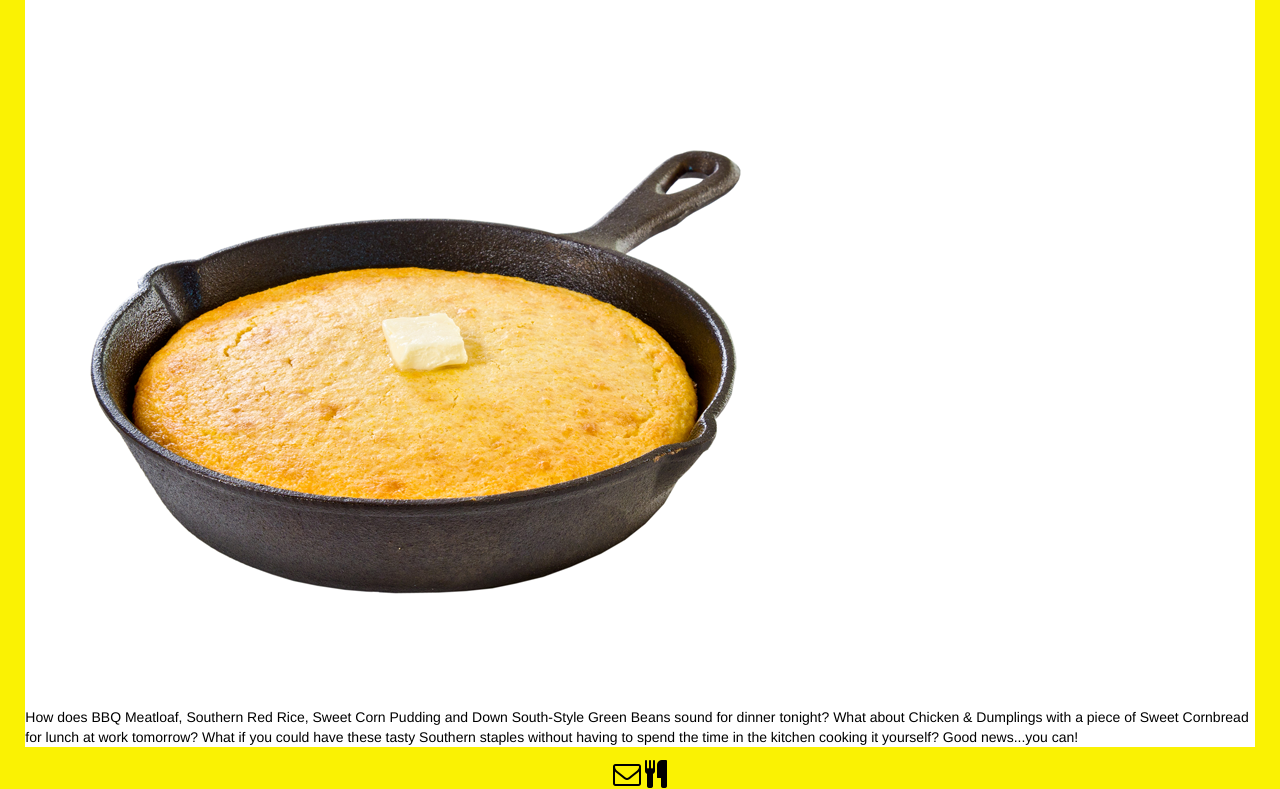
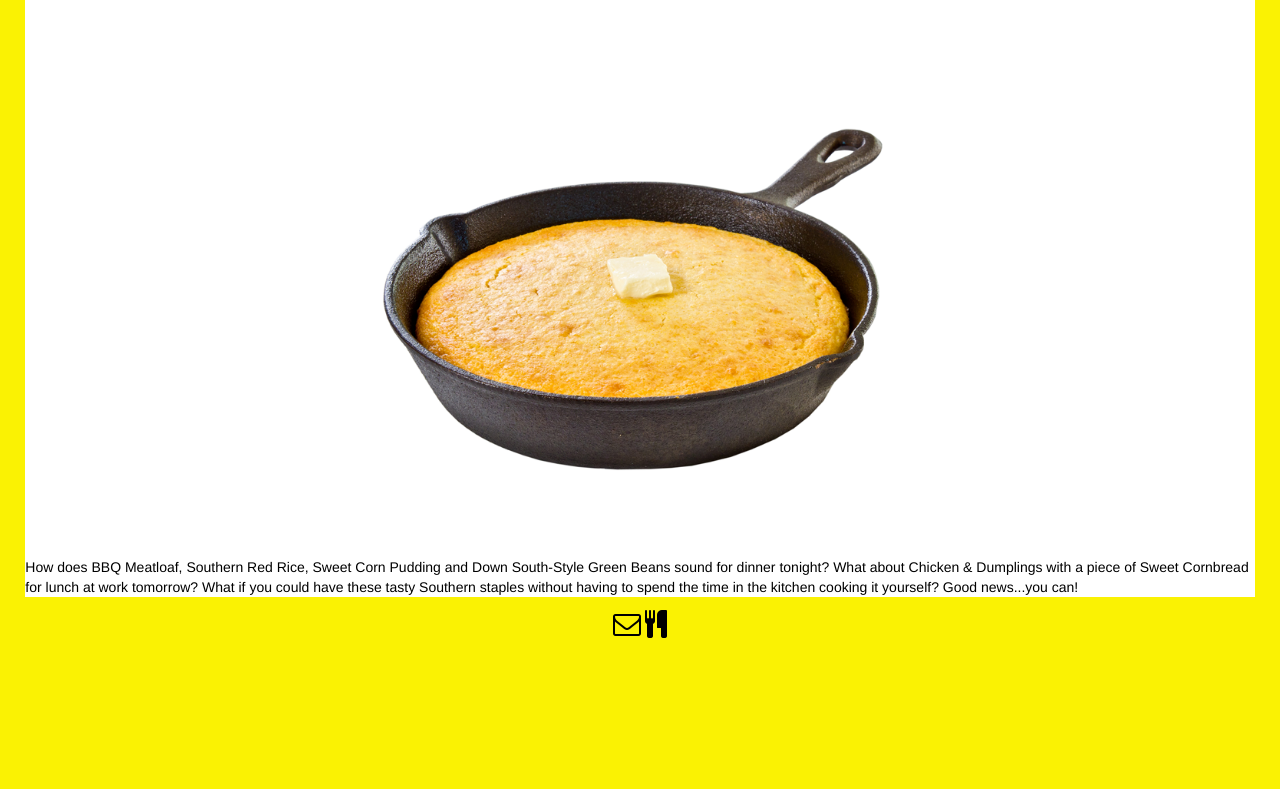
Before and after one commit to amack459/CornbreadCountry, a plain HTML site: page index.html in a window 1280 px wide. Shown: the part 127-916 px from the top of the page. After the commit the page ends 800 px from the top, so only its background shows below. Drawn offline with nearby package versions, Linux system fonts and the light colour scheme.

Commit message:
cornbread logo centered

```diff
--- a/css/stylesheet.css
+++ b/css/stylesheet.css
@@ -33,8 +33,10 @@ ul.nav.navbar-nav{
   margin: 5% 5%;
 }
 
-div.cornbread > img{
-  vertical-align: middle;
+#cornbread > img{
+  width: 50%;
+  display: block;
+  margin: 0 auto;
 }
 div.content{
   background-color: white;
```
